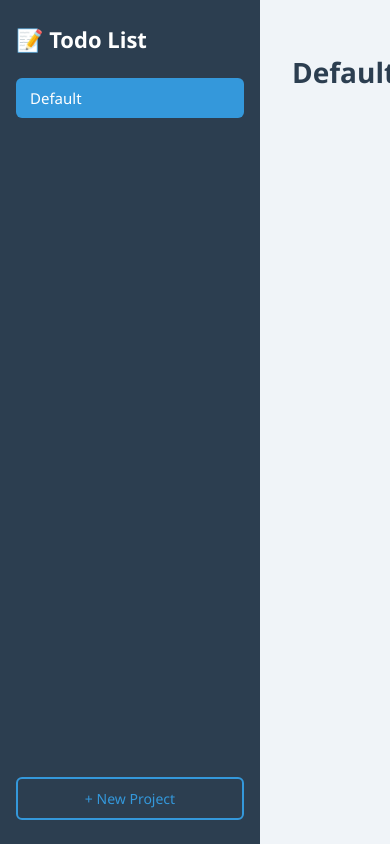
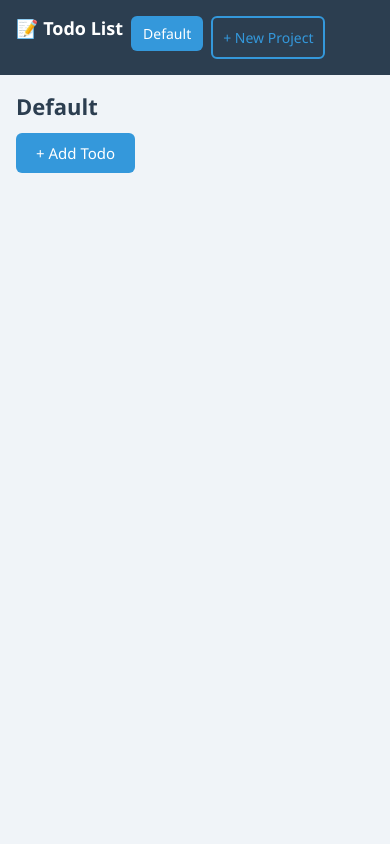
Before and after one commit to VicRousy/todo-list, a website built with webpack: page src/template.html in a window 390 px wide. Built offline with nearby package versions, Linux system fonts and the light colour scheme.

Commit message:
add mobile responsive styles

```diff
--- a/src/todo.css
+++ b/src/todo.css
@@ -211,3 +211,65 @@ dialog input, dialog select {
 .form-buttons button[type="button"] {
   background: #eee;
 }
+
+/* Mobile Responsive Design */
+@media (max-width: 768px) {
+  .app {
+    grid-template-columns: 1fr;
+    grid-template-rows: auto 1fr;
+  }
+
+  .sidebar {
+    padding: 16px;
+    flex-direction: row;
+    overflow-x: auto;
+    gap: 8px;
+  }
+
+  .sidebar h1 {
+    font-size: 18px;
+    margin-bottom: 0;
+    white-space: nowrap;
+  }
+
+  .project-btn {
+    white-space: nowrap;
+    padding: 8px 12px;
+    font-size: 14px;
+  }
+
+  #add-project-btn {
+    white-space: nowrap;
+    margin-top: 0;
+  }
+
+  .main {
+    padding: 16px;
+  }
+
+  .main-header {
+    flex-direction: column;
+    align-items: flex-start;
+    gap: 12px;
+  }
+
+  .main-header h2 {
+    font-size: 22px;
+  }
+
+  dialog {
+    width: 90%;
+    padding: 20px;
+  }
+
+  .todo-item {
+    flex-direction: column;
+    align-items: flex-start;
+    gap: 12px;
+  }
+
+  .todo-right {
+    width: 100%;
+    justify-content: space-between;
+  }
+}
```
